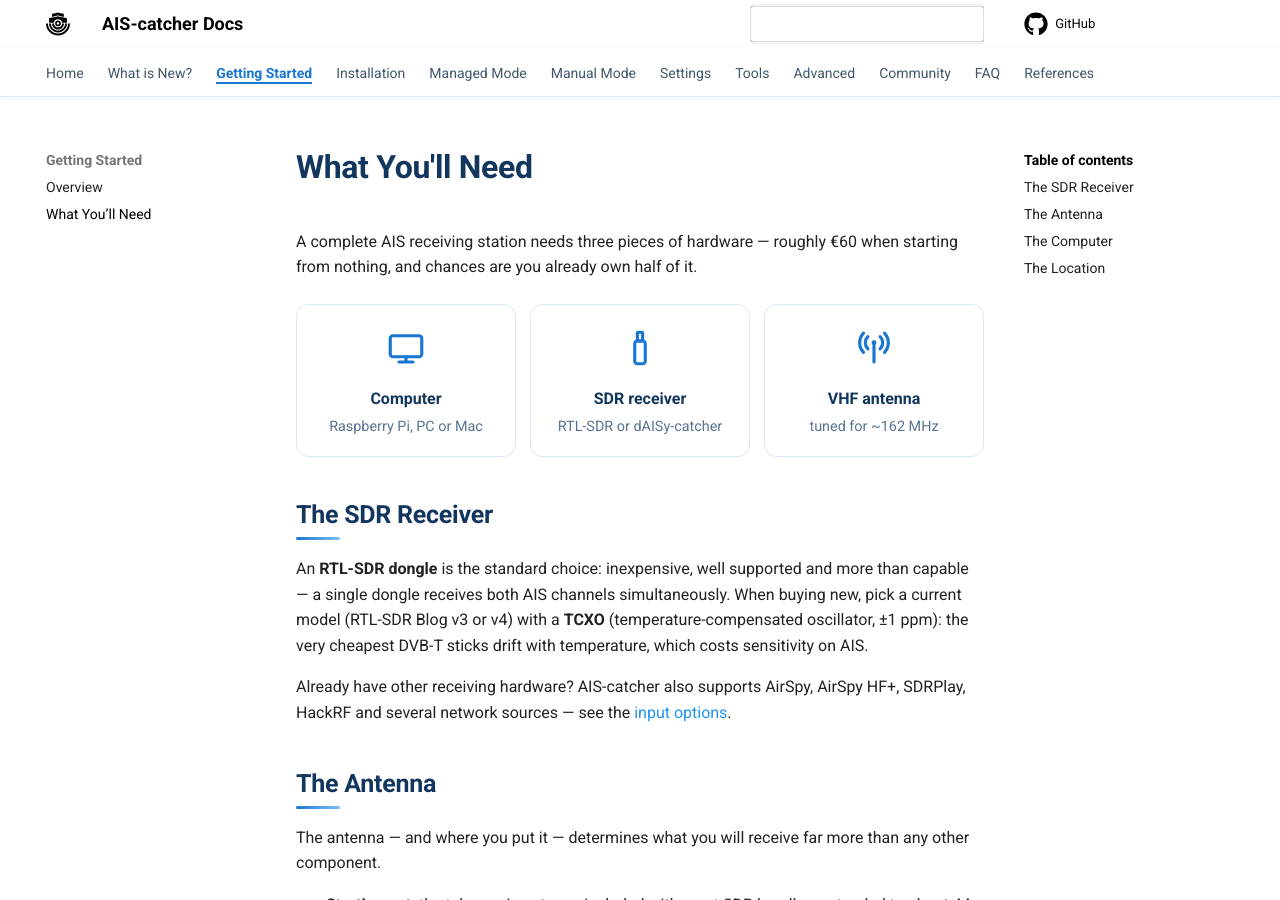
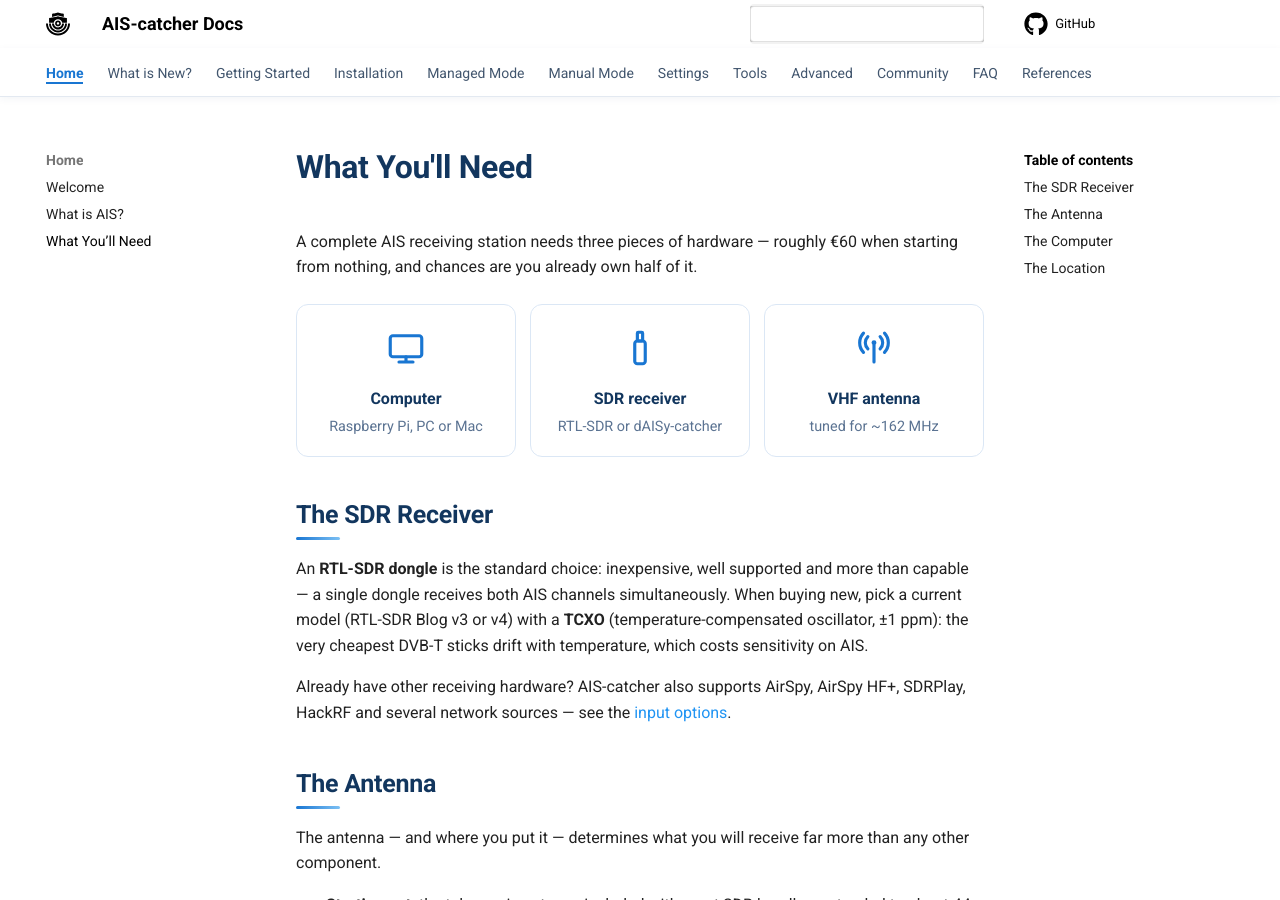
Before and after one commit to jvde-github/AIS-catcher-docs, an MkDocs documentation site: the page built from docs/what-you-need.md, in a window 1280 px wide and 900 px high. Built offline with MkDocs 1.6.1 and Material for MkDocs 9.7.7, drawn with Linux system fonts in a browser that asks for light colours; comment, search, counter and statistics services are not loaded.

Commit message:
Move What is AIS and What You'll Need under Home

```diff
--- a/docs/getting-started/what-you-need.md
+++ b/docs/what-you-need.md
@@ -37,7 +37,7 @@
 
 An **RTL-SDR dongle** is the standard choice: inexpensive, well supported and more than capable — a single dongle receives both AIS channels simultaneously. When buying new, pick a current model (RTL-SDR Blog v3 or v4) with a **TCXO** (temperature-compensated oscillator, ±1 ppm): the very cheapest DVB-T sticks drift with temperature, which costs sensitivity on AIS.
 
-Already have other receiving hardware? AIS-catcher also supports AirSpy, AirSpy HF+, SDRPlay, HackRF and several network sources — see the [input options](../configuration/input/overview.md).
+Already have other receiving hardware? AIS-catcher also supports AirSpy, AirSpy HF+, SDRPlay, HackRF and several network sources — see the [input options](configuration/input/overview.md).
 
 ## The Antenna
 
@@ -57,7 +57,7 @@
 | **Linux / Windows / macOS** | Native packages and builds for all of them. |
 | **Docker** | Ready-made images for containerized setups. |
 
-An internet connection is needed for installation and for [sharing your data](../community.md) — the receiving and decoding itself runs entirely locally.
+An internet connection is needed for installation and for [sharing your data](community.md) — the receiving and decoding itself runs entirely locally.
 
 ## The Location
 
@@ -69,5 +69,5 @@
 
 ---
 
-[Start Installation](../installation/overview.md){ .md-button .md-button--primary }
+[Start Installation](installation/overview.md){ .md-button .md-button--primary }
 [Estimate Your Range](ais-basics.md#how-far-will-you-receive){ .md-button .md-button--muted }
--- a/mkdocs.yml
+++ b/mkdocs.yml
@@ -57,11 +57,13 @@
         url: 'disclaimer.md'
 
 nav:
-  - Home: index.md
+  - Home:
+      - Welcome: index.md
+      - What is AIS?: ais-basics.md
+      - What You’ll Need: what-you-need.md
   - What is New?: what-is-new.md
   - Getting Started:
       - Overview: getting-started/overview.md
-      - What You’ll Need: getting-started/what-you-need.md
   - Installation:
       - Overview: installation/overview.md
       - Docker: installation/docker.md
@@ -124,7 +126,6 @@
       - AIS-catcher-control: usage/gui.md
       - Python (aiscat): tools/python.md
   - Advanced:
-      - AIS Basics: getting-started/ais-basics.md
       - Offline Web Viewer: advanced/offline.md
       - Include ADSB feed: advanced/ADSB.md
       - FM decoding: advanced/FM-decoding.md
```
Also changed, not shown: docs/ais-basics.md (renamed from docs/getting-started/ais-basics.md, +3 -3 lines), docs/getting-started/overview.md (+1 -1 lines), docs/index.md (+3 -3 lines).
